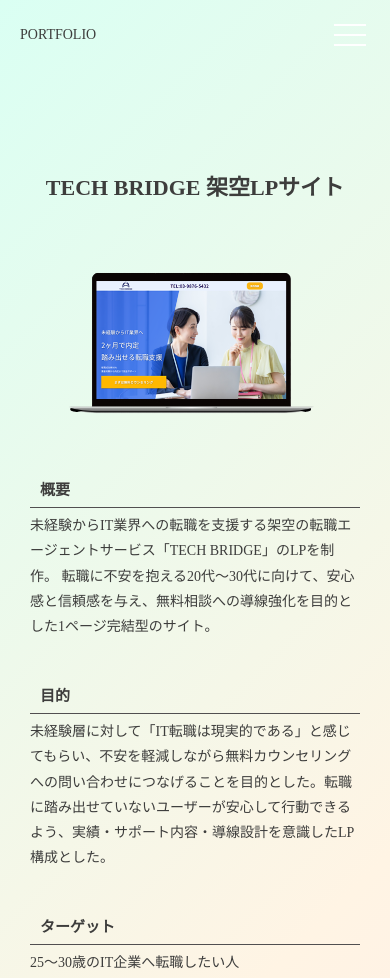
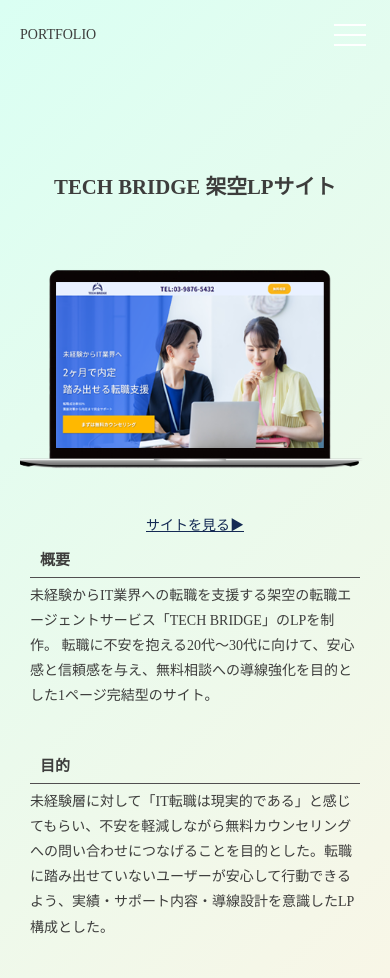
Before and after one commit to sakineyamamoto-hash/sakineyamamoto-portfolio, a plain HTML site: page work5.html in a window 390 px wide. Shown: the top 978 px of the page. Drawn offline with Linux system fonts and the light colour scheme.

Commit message:
Add files via upload

```diff
--- a/css/style.css
+++ b/css/style.css
@@ -628,6 +628,11 @@ small {
   margin-top: 100px;
 }
 
+.project-info a{
+  display:block;
+  text-align:center;
+}
+
 .project-info > img{
   width: min(600px, 100%);
 }
@@ -638,6 +643,26 @@ small {
   margin: 0 auto;
   object-fit: cover;
 }
+
+/* URL文字 */
+.url{
+  margin-top:12px;
+  font-size:14px;
+  color:#142a54;
+  text-decoration:underline;
+  transition:.3s;
+}
+
+/* hover */
+.project-info a:hover img{
+  transform:translateY(-6px);
+  opacity:.9;
+}
+
+.project-info a:hover .url{
+  letter-spacing:.05em;
+}
+
 
 .info-row{
   display: flex;
@@ -793,6 +818,7 @@ margin-top: 10vh;
   transform:translateY(0);
 }
 
+
 /* =========================
    responsive
 ========================= */
@@ -889,7 +915,7 @@ h3{
 }
 
 .banner-exp{
-  bottom: 0;
+  bottom: 5;
   padding: 1px 10px;
 }
 
@@ -1069,18 +1095,18 @@ h4{
 /* =========================
   work3
 ========================= */
-.project-title{
-  font-size: 22px;
-  text-align: center;
-  margin-bottom: 20px;
+.project-info img{
+  width: 100%;
+  height: auto;
+  display: block;
 }
 
-/* メイン画像 */
-.project-info > .inner > img{
-  width: 95%;
-  height: auto;
-  margin: 20px auto 30px;
+/* aタグ直下のimgだけ300px */
+.project-info > .inner > a > img{
+  height: 300px;
+  object-fit: cover;
 }
+
 
 /* 各説明ブロック */
 .project-info .info-row{
--- a/work5.html
+++ b/work5.html
@@ -47,7 +47,13 @@
         <section class="project-info">
             <div class="inner">
                 <h2 class="project-title">TECH BRIDGE 架空LPサイト</h2>
+
+                <a href="https://sakineyamamoto-hash.github.io/techbridge/">
                 <img src="images/LPPCサイト.png" alt="架空LPサイト">
+                    <p class="url">
+                        サイトを見る▶
+                    </p>
+                </a>
 
                 <div class="info-row">
                     <h3 class="info-title">概要</h3>
@@ -95,8 +101,11 @@
                 </div>
 
                 <div class="project-img">
-                    <div class="img3">
+                    <div class="img1">
                         <img src="images/LPサイト.png" alt="PC表示">
+                    </div>
+                    <div class="img2">
+                        <img src="images/スマホver.png" alt="スマホ表示">
                     </div>
                 </div>
 
```
Also changed, not shown: work1.html (+1 -0 lines), work4.html (+6 -0 lines), images/スマホver.png (added).
